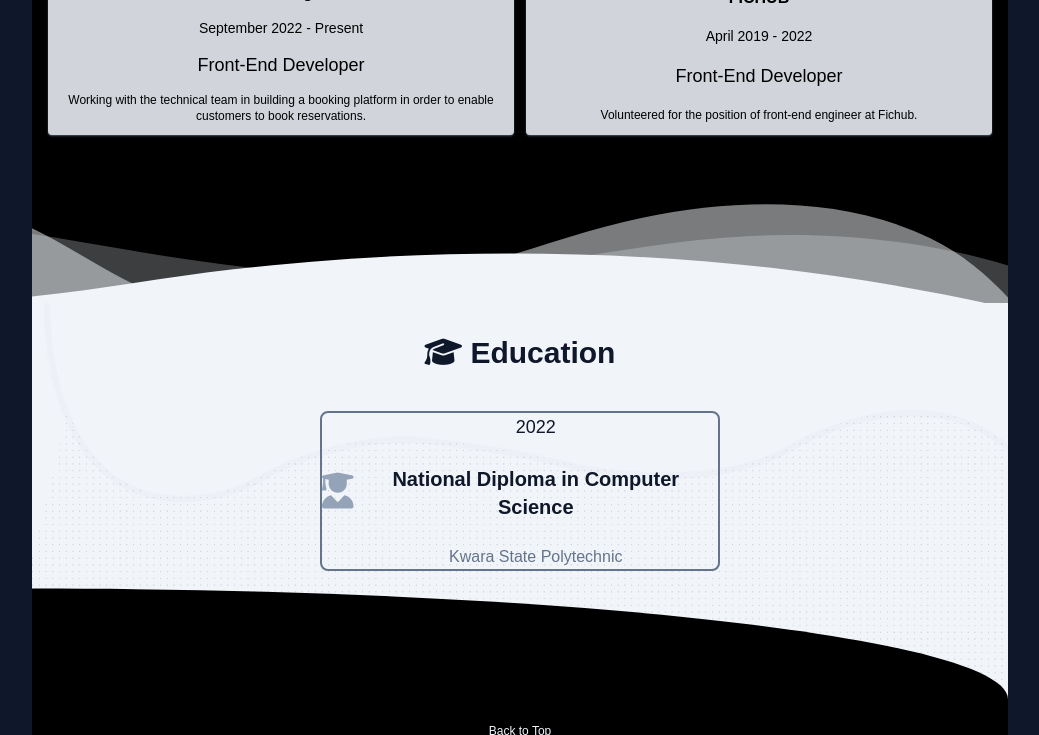
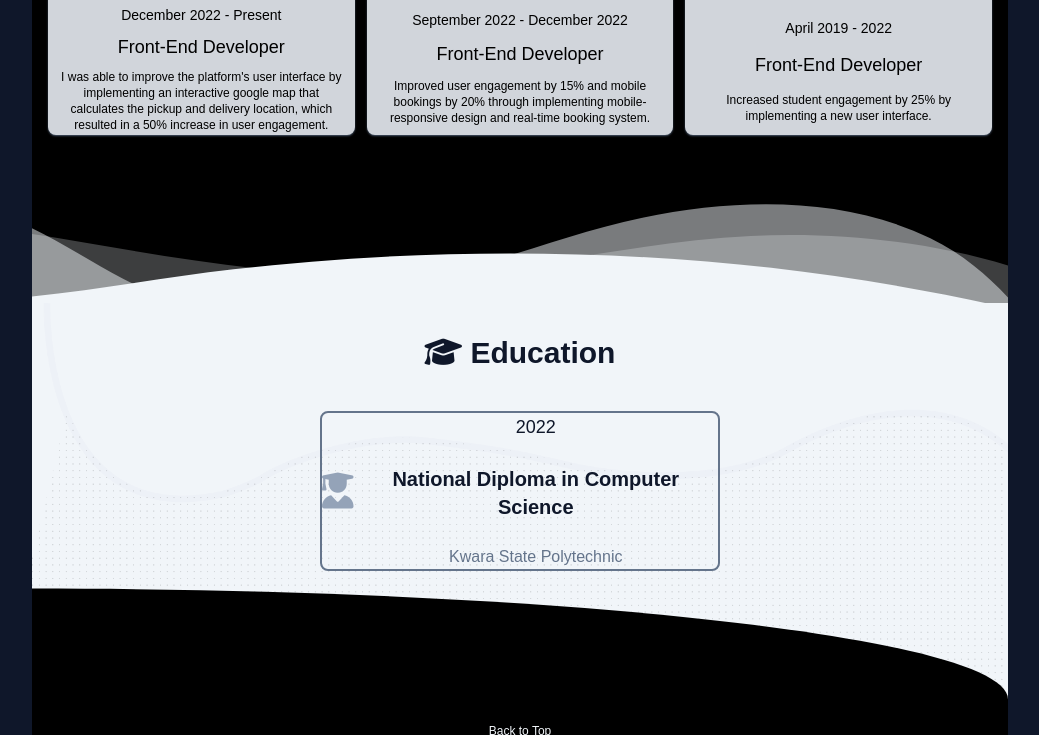
Before and after one commit to Decryptus007/decryptus, a website: page index.html in a window 1280 px wide. Shown: the part 1983-2718 px from the top of the page, without its empty margins (120-1159 px from the left). Drawn offline with Linux system fonts and the light colour scheme.

Commit message:
update okadang

```diff
--- a/index.html
+++ b/index.html
@@ -54,7 +54,8 @@
     <!-- END OF SVG -->
 
     <div class="hidden md:block w-5/12">
-      <img class="block border-4 bg-slate-900/50 p-6 border-slate-900 object-cover rounded-full"
+      <img
+        class="block border-4 bg-slate-900/50 p-6 border-slate-900 object-cover rounded-full md:h-[300px] md:w-[300px] xl:h-[490px] xl:w-[490px]"
         src="./assets/decryptus-hero.png" alt="" />
     </div>
     <div class="w-full md:w-7/12">
@@ -194,24 +195,35 @@
     </h2>
     <div class="flex flex-col-reverse items-center justify-between p-2 mb-20 gap-y-16 md:flex-row-reverse md:gap-3">
       <div id="exp1"
-        class="w-full h-[200px] rounded-lg flex gap-y-2 flex-col items-center justify-around p-2 rounded bg-gray-300 text-black md:w-1/2 mx-auto shadow-sm shadow-slate-600">
+        class="w-full h-[200px] rounded-lg flex gap-y-2 flex-col items-center justify-around p-2 bg-gray-300 text-black md:w-1/2 mx-auto shadow-sm shadow-slate-600">
         <img class="-mt-12 md:-mt-18 w-[150px] h-[70px] object-cover" src="./assets/fichublogo.jpg" alt="" />
         <p class="text-center font-bold">FICHUB</p>
         <small class="text-sm font-light">April 2019 - 2022</small>
         <h2 class="text-lg text-center">Front-End Developer</h2>
         <p class="text-center text-xs md:text-md font-light">
-          Volunteered for the position of front-end engineer at Fichub.
+          Increased student engagement by 25% by implementing a new user interface.
         </p>
       </div>
       <div id="exp2"
-        class="w-full h-[200px] rounded-lg flex gap-y-2 flex-col items-center justify-around p-2 rounded bg-gray-300 text-black md:w-1/2 mx-auto shadow-sm shadow-slate-600">
+        class="w-full h-[200px] rounded-lg flex gap-y-2 flex-col items-center justify-around p-2 bg-gray-300 text-black md:w-1/2 mx-auto shadow-sm shadow-slate-600">
         <img class="-mt-12 md:-mt-18 w-[150px] h-[70px] object-cover" src="./assets/awuf-logo.jpg" alt="" />
         <p class="text-center font-bold">Awufbooking.com</p>
-        <p class="text-sm font-light">September 2022 - Present</p>
+        <p class="text-sm font-light">September 2022 - December 2022</p>
         <h2 class="text-lg text-center">Front-End Developer</h2>
         <p class="text-center text-xs md:text-md font-light">
-          Working with the technical team in building a booking platform in order to enable customers to book
-          reservations.
+          Improved user engagement by 15% and mobile bookings by 20% through implementing mobile-responsive design and
+          real-time booking system.
+        </p>
+      </div>
+      <div id="exp3"
+        class="w-full h-[200px] rounded-lg flex gap-y-2 flex-col items-center justify-around p-2 bg-gray-300 text-black md:w-1/2 mx-auto shadow-sm shadow-slate-600">
+        <img class="-mt-12 md:-mt-18 w-[150px] h-[70px] object-cover" src="./assets/splash-logo.png" alt="" />
+        <p class="text-center font-bold">OkadaNg</p>
+        <p class="text-sm font-light">December 2022 - Present</p>
+        <h2 class="text-lg text-center">Front-End Developer</h2>
+        <p class="text-center text-xs md:text-md font-light">
+          I was able to improve the platform's user interface by implementing an interactive google map that calculates
+          the pickup and delivery location, which resulted in a 50% increase in user engagement.
         </p>
       </div>
     </div>
```
Also changed, not shown: assets/splash-logo.png (added), css/main.css, 1 other file.
